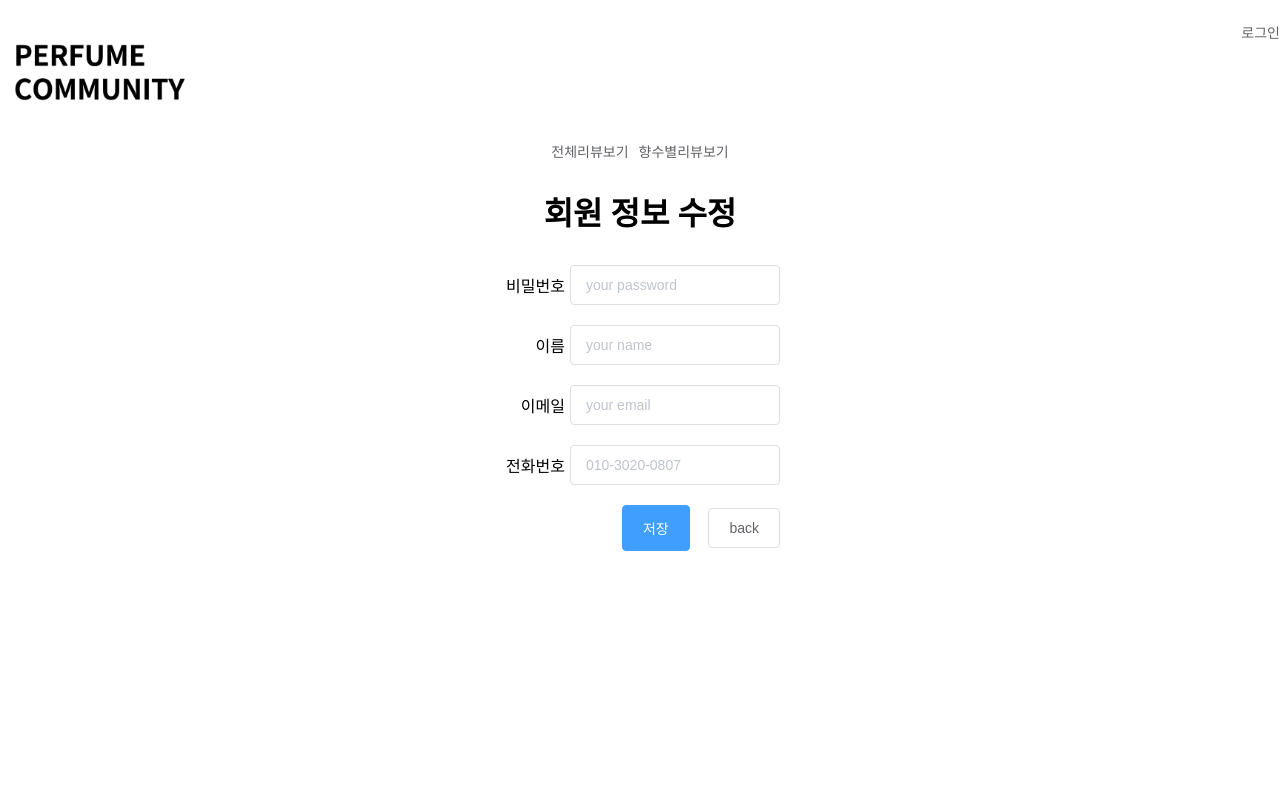
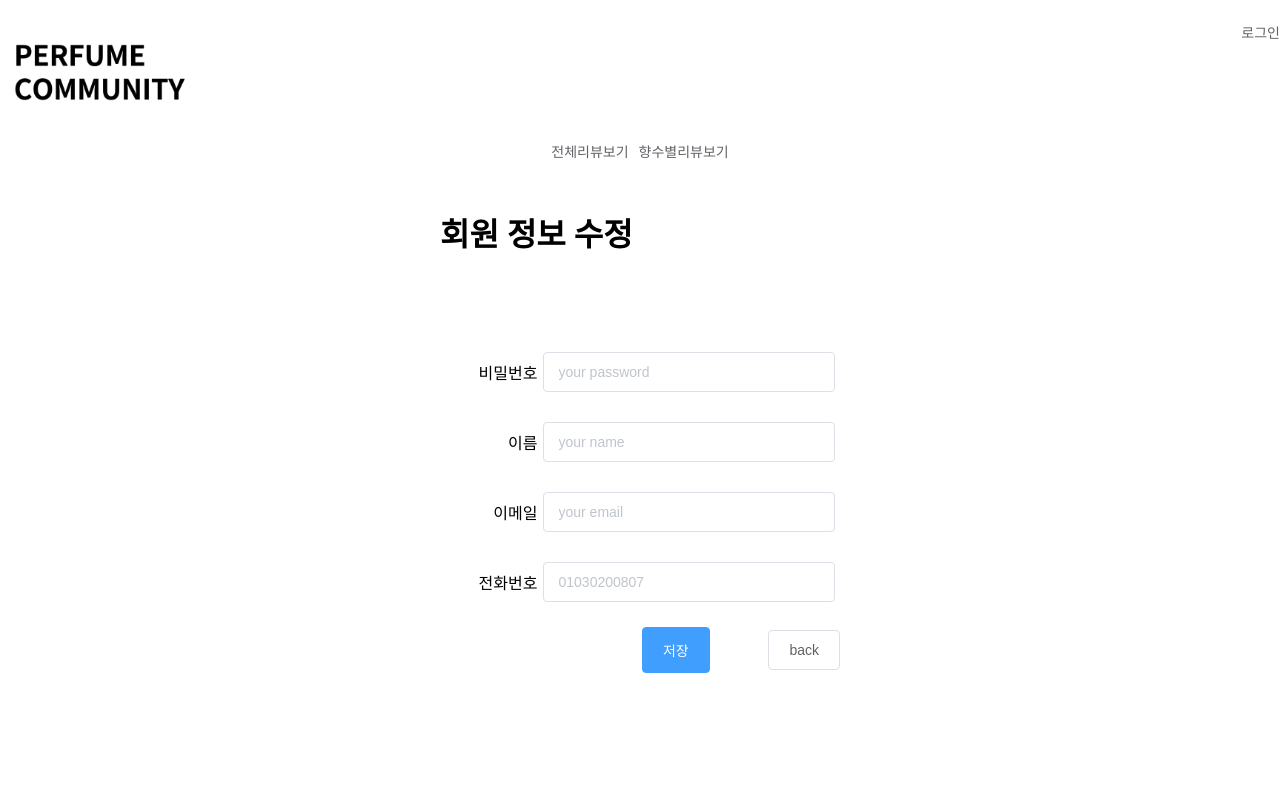
Before and after one commit to summerydev/perfume-community, a Vue app in the folder ui/: page /mypage/update in a window 1280 px wide. Shown: the top 800 px of the page. Built offline with nearby package versions, Linux system fonts and the light colour scheme; no server answers; sample sign-in values are in the browser's storage.

Commit message:
[ui] 회원정보 수정 페이지 : 이메일 유효성 체크 추가

```diff
--- a/ui/src/views/userViews/UpdateUser.vue
+++ b/ui/src/views/userViews/UpdateUser.vue
@@ -47,7 +47,11 @@
               required
               minlength="7"
               maxlength="255"
+              @blur="checkEmail"
             />
+            <span v-if="!rule.email.available" class="alert">
+              {{ rule.email.message }}
+            </span>
           </el-col>
         </el-row>
       </label>
@@ -58,7 +62,7 @@
             <el-input
               v-model="phone"
               type="tel"
-              placeholder="010-3020-0807"
+              placeholder="01030200807"
               required
               minlength="13"
               maxlength="13"
@@ -92,6 +96,12 @@ export default {
         phone: null,
       },
       phone: null,
+      rule: {
+        email: {
+          available: false,
+          message: null,
+        },
+      },
     };
   },
   computed: {
@@ -99,15 +109,17 @@ export default {
   },
   methods: {
     async handleSubmit() {
+      const rule = this.rule;
+      if (rule.email.available) {
         try {
           const result = await this.$axios.put(
             `/users/${this.userPkId}`,
             this.userData
           );
-        if (result.status == 200 && result.data.ok) {
+          if (result.data.ok) {
             alert("회원정보 수정이 완료되었습니다.");
             this.$router.push("/mypage");
-        } else if (result.status == 200 && !result.data.ok) {
+          } else if (!result.data.ok) {
             alert("존재하지 않는 사용자입니다.");
           }
         } catch (e) {
@@ -115,6 +127,9 @@ export default {
           console.log(e);
         }
         this.$store.commit("updateUserInfo");
+      } else if (!rule.email.available) {
+        alert("유효한 이메일을 입력해주세요👀");
+      }
     },
     autoHyphen(phone) {
       this.phone = phone
@@ -122,22 +137,38 @@ export default {
         .replace(/^(\d{2,3})(\d{3,4})(\d{4})$/, `$1-$2-$3`);
       this.userData.phone = this.phone.replace(/[^0-9]/g, "");
     },
+    checkEmail() {
+      const email = this.rule.email;
+      const emailRegex = /^[a-zA-Z0-9+-\_.]+@[a-zA-Z0-9-]+\.[a-zA-Z0-9-.]+$/;
+      const validation = emailRegex.test(this.userData.email);
+      if (validation) {
+        email.available = true;
+      } else {
+        email.available = false;
+        email.message = "유효한 이메일을 입력해주세요.";
+      }
+    },
   },
 };
 </script>
 
 <style scoped>
 form {
-  width: 300px;
+  display: flex;
+  flex-direction: column;
+  width: 400px;
   margin: auto;
-  text-align: center;
+}
+
+form > label {
+  height: 60px;
+  margin: 5px;
 }
 
 form .el-row {
   display: flex;
   text-align: right;
   align-items: center;
-  padding: 10px;
 }
 
 .el-row .el-col-6 {
```
Lines whose indentation alone changed are shown as unchanged.
